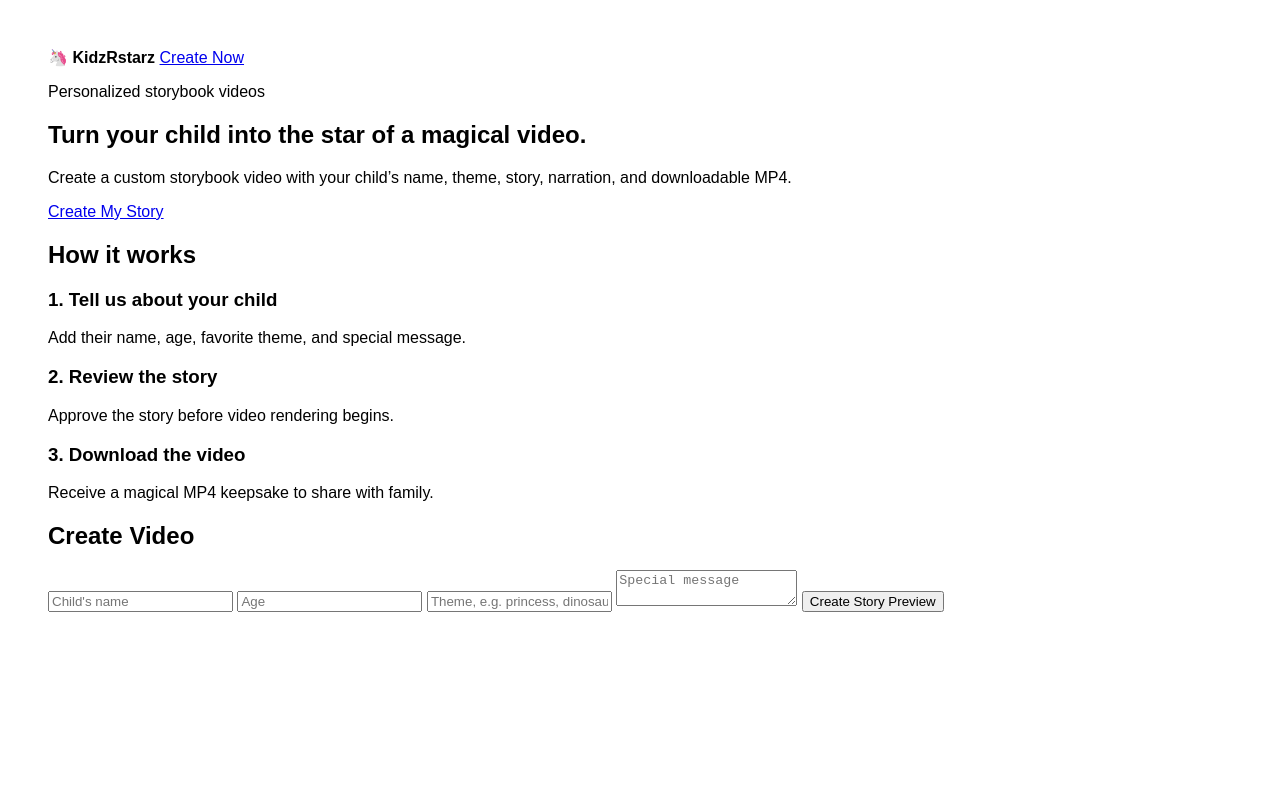
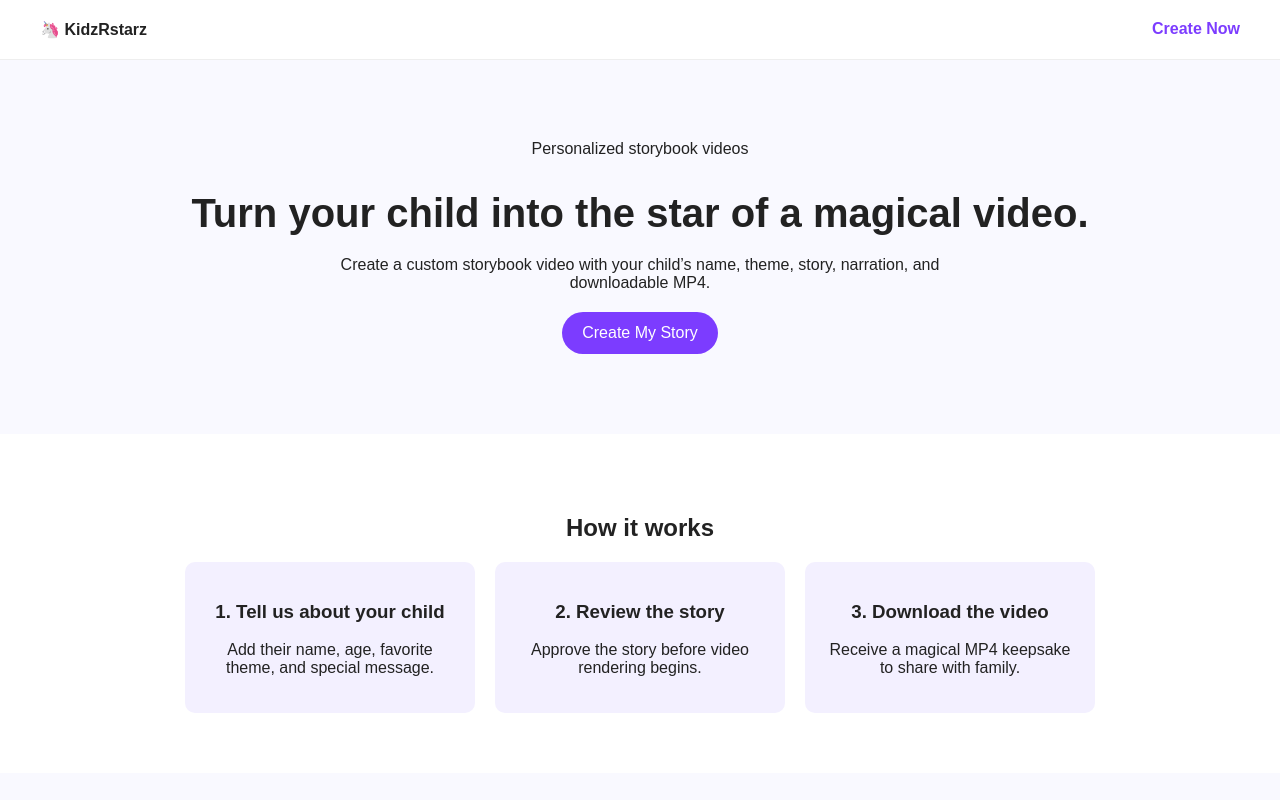
Before and after one commit to odayc99-tech/KidzRstarz, a website: page index.html in a window 1280 px wide. Shown: the top 800 px of the page. Drawn offline with Linux system fonts and the light colour scheme.

Commit message:
Update style.css

```diff
--- a/style.css
+++ b/style.css
@@ -1,4 +1,92 @@
 body {
-  font-family: Arial;
-  padding: 40px;
+  font-family: Arial, sans-serif;
+  margin: 0;
+  background: #f9f9ff;
+  color: #222;
 }
+
+nav {
+  display: flex;
+  justify-content: space-between;
+  padding: 20px 40px;
+  background: white;
+  border-bottom: 1px solid #eee;
+}
+
+nav a {
+  text-decoration: none;
+  color: #7c3cff;
+  font-weight: bold;
+}
+
+.hero {
+  padding: 80px 40px;
+  text-align: center;
+}
+
+.hero h1 {
+  font-size: 40px;
+  margin-bottom: 20px;
+}
+
+.hero p {
+  max-width: 600px;
+  margin: auto;
+  margin-bottom: 20px;
+}
+
+.button {
+  background: #7c3cff;
+  color: white;
+  padding: 12px 20px;
+  border-radius: 25px;
+  text-decoration: none;
+  display: inline-block;
+}
+
+.steps {
+  padding: 60px 40px;
+  background: #fff;
+  text-align: center;
+}
+
+.grid {
+  display: flex;
+  gap: 20px;
+  justify-content: center;
+}
+
+article {
+  background: #f3f0ff;
+  padding: 20px;
+  border-radius: 10px;
+  width: 250px;
+}
+
+.form-section {
+  padding: 60px 40px;
+  text-align: center;
+}
+
+form {
+  max-width: 400px;
+  margin: auto;
+  display: flex;
+  flex-direction: column;
+  gap: 10px;
+}
+
+input, textarea {
+  padding: 10px;
+  border-radius: 5px;
+  border: 1px solid #ddd;
+}
+
+button {
+  background: #ff4fa3;
+  color: white;
+  padding: 12px;
+  border: none;
+  border-radius: 25px;
+  cursor: pointer;
+}
```
